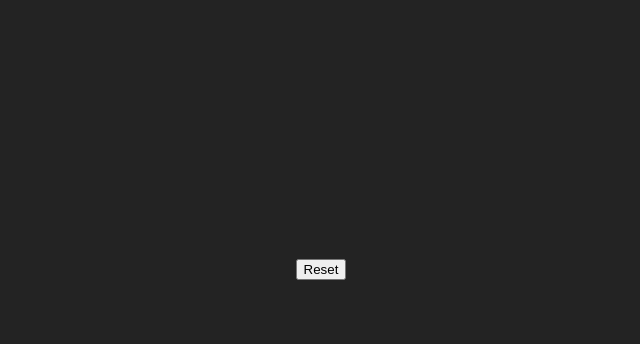
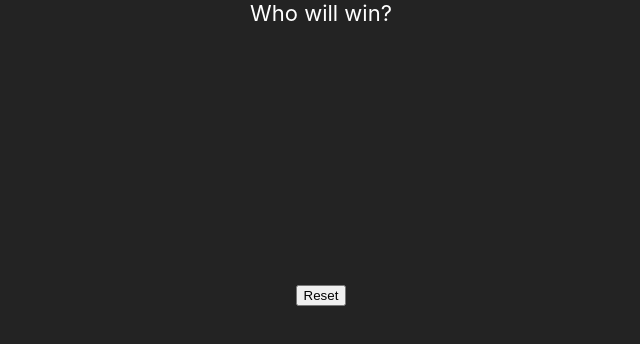
Before and after one commit to JoyUmoekpo/Unit-1-Project-Tic-Tac-Toe, a React (Create React App) app in the folder tic-tac-toe/: page / in a window 1280 px wide. Shown: the top 344 px of the page, without its empty margins (319-959 px from the left). Built offline with nearby package versions, Linux system fonts and the light colour scheme.

Commit message:
Part 5 changes

```diff
--- a/tic-tac-toe/src/App.js
+++ b/tic-tac-toe/src/App.js
@@ -1,27 +1,51 @@
+import logo from "./logo.svg";
 import { useState } from "react";
 import Square from "./Square";
 import "./App.css";
 
 function App() {
-	const string = "Welcome to my Tic Tac Toe application!";
-
 	const [squares, setSquares] = useState(["", "", "", "", "", "", "", "", ""]);
 	const [player, setPlayer] = useState(true);
 
-	const handleClick = () =>{
-		setSquares(["", "", "", "", "", "", "", "", ""])
-    setPlayer(true)
+	const handleClick = () => {
+		setSquares(["", "", "", "", "", "", "", "", ""]);
+		setPlayer(true);
+	};
+
+	function calculateWinner(squares) {
+		const lines = [
+			[0, 1, 2],
+			[3, 4, 5],
+			[6, 7, 8],
+			[0, 3, 6],
+			[1, 4, 7],
+			[2, 5, 8],
+			[0, 4, 8],
+			[2, 4, 6],
+		];
+		for (let i = 0; i < lines.length; i++) {
+			const [a, b, c] = lines[i];
+			if (
+				squares[a] &&
+				squares[a] === squares[b] &&
+				squares[a] === squares[c]
+			) {
+				return `${squares[a]} won!`;
+			}
+		}
+		return "Who will win?";
 	}
 
 	return (
 		<div className="App">
+			<span>{calculateWinner(squares)}</span>
 			<div className="container">
-				{squares.map((value, index) => {
+				{squares.map((val, index) => {
 					<Square
 						squares={squares}
 						setSquares={setSquares}
 						index={index}
-						squareValue={value}
+						squareValue={val}
 						player={player}
 						setPlayer={setPlayer}
 					/>;
```
Also changed, not shown: tic-tac-toe/src/Square.jsx (+8 -2 lines).
